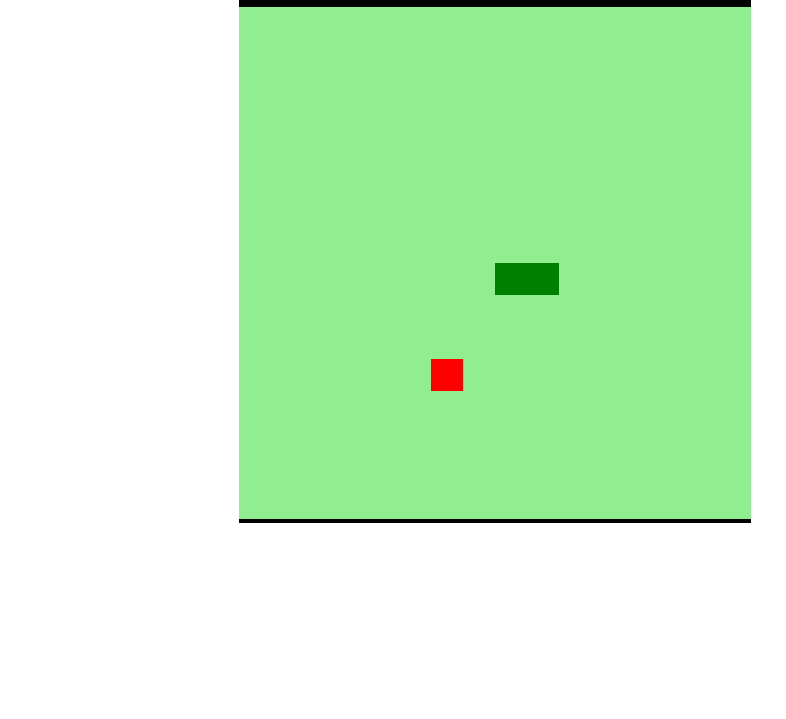
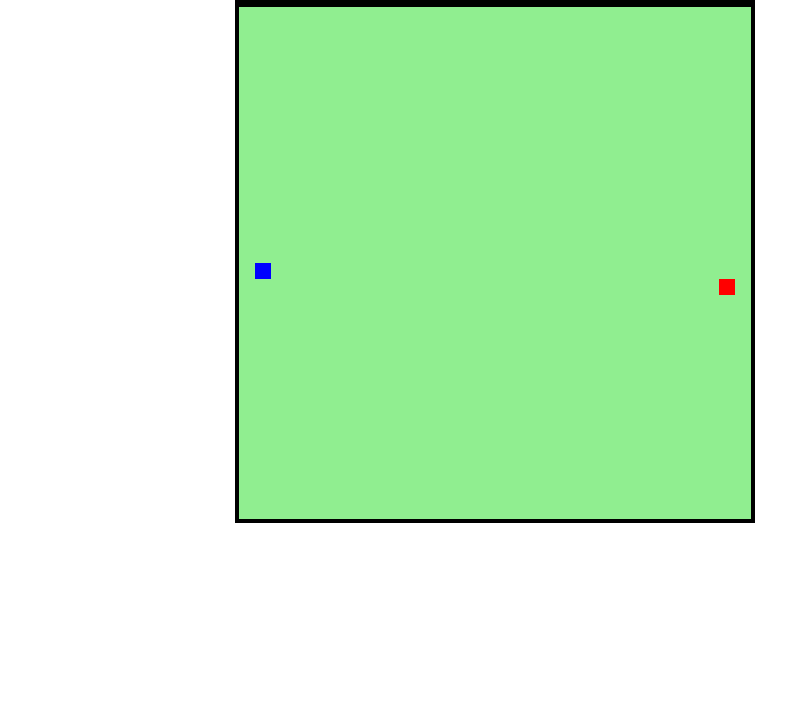
Before and after one commit to ThiagOliveira26/snake-game-javascript, a plain HTML site: page index.html in a window 1280 px wide. Shown: the part 81-800 px from the top of the page, without its empty margins (145-931 px from the left). Drawn offline with Linux system fonts and the light colour scheme.

Commit message:
deixando mais fina e com cabeca azul

```diff
--- a/css/style.css
+++ b/css/style.css
@@ -12,4 +12,5 @@
 .centro{
     background: black;
     color: white;
+    width: 520px;
 }
--- a/javascript/script.js
+++ b/javascript/script.js
@@ -1,27 +1,29 @@
 let canvas = document.getElementById("snake");
 let ctx = canvas.getContext("2d");
-let box = 32; // tamanho do quadradinho
+let box = 16; // tamanho do quadradinho
 let snake = []; //criando a cobrinha como lista
 
 //posicao 8 para ser criado no centro do jogo.
 snake[0] = {
-    x: 8*box,
-    y: 8*box
+    x: 16*box,
+    y: 16*box
 }
 let direction = "right"; //inicio do movimento para direita
 
 let food = {
-    x : Math.floor(Math.random() * 15 + 1) * box,
-    y : Math.floor(Math.random() * 15 + 1) * box
+    x : Math.floor(Math.random() * 31 + 1) * box,
+    y : Math.floor(Math.random() * 31 + 1) * box
 }
 
 function criarBG(){
     ctx.fillStyle = "lightgreen";
-    ctx.fillRect(0, 0, 16*box, 16*box);
+    ctx.fillRect(0, 0, 32*box, 32*box);
 }
 
 function criarCobrinha(){
-    for (i=0;i<snake.length;i++){
+        ctx.fillStyle = "blue";
+        ctx.fillRect(snake[0].x, snake[0].y, box, box);
+    for (i=1;i<snake.length;i++){
         ctx.fillStyle = "green";
         ctx.fillRect(snake[i].x, snake[i].y, box, box);
     }
@@ -45,10 +47,10 @@ function update (event){
 
 function iniciarJogo(){
 
-    if(snake[0].x > 15 * box ) snake[0].x =0;
-    if(snake[0].x < 0) snake[0].x =16*box;
-    if(snake[0].y > 15 * box) snake[0].y =0;
-    if(snake[0].y < 0 ) snake[0].y =16*box;
+    if(snake[0].x > 31 * box ) snake[0].x =0;
+    if(snake[0].x < 0) snake[0].x =32*box;
+    if(snake[0].y > 31 * box) snake[0].y =0;
+    if(snake[0].y < 0 ) snake[0].y =32*box;
 
     for (i=1; i< snake.length; i++){
         if (snake[0].x == snake[i].x && snake[0].y == snake[i].y){
@@ -73,14 +75,9 @@ function iniciarJogo(){
         snake.pop(); //retira o ultimo elemento do array.
     }
     else{
-        food.x = Math.floor(Math.random() * 15 + 1) * box;
-        food.y = Math.floor(Math.random() * 15 + 1) * box;
+        food.x = Math.floor(Math.random() * 31 + 1) * box;
+        food.y = Math.floor(Math.random() * 31 + 1) * box;
     }
-
-
-
-
-
 
     //a atualizacao da direcao, é a nova cabeça. dando noçao de movimento.
     let newHead = {
```
Also changed, not shown: 1 other file.
